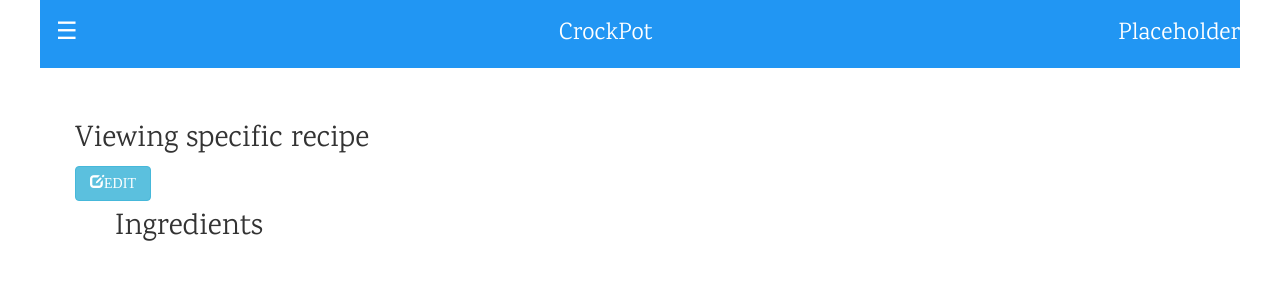
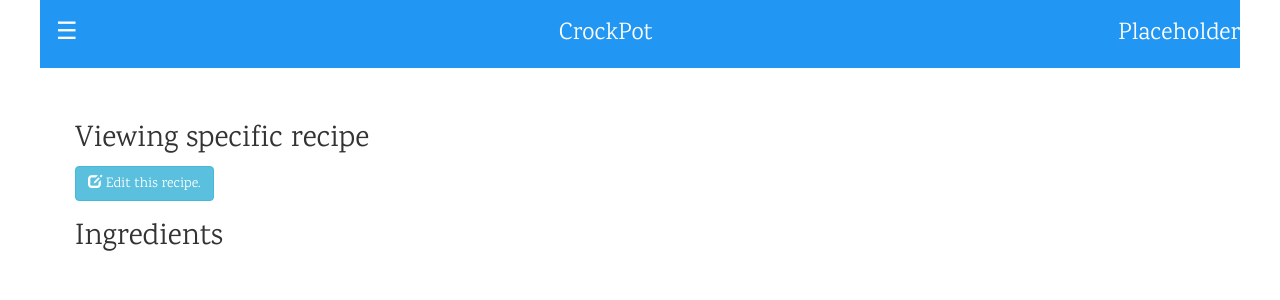
Before and after one commit to gawsk/CrockPot, a Flask app: page /recipe/view/ in a window 1280 px wide. Shown: the top 300 px of the page. Run offline with Flask 2, Linux system fonts and the light colour scheme; a user stored in the database is signed in; tables that the repository leaves empty hold one stand-in row (values such as "Sample post"); parts of the project's set-up code (start-up, migrations or seed data) failed here and were passed over; some libraries are stand-ins or nearby versions.

Commit message:
-Fixed edit recipe bug -Added edit buttons to steps

```diff
--- a/app/templates/recipe/view.html
+++ b/app/templates/recipe/view.html
@@ -40,31 +40,31 @@
     <img src="{{ recipe.img_path }}"/>
     <h2>Viewing specific recipe</h2>
     <button type="button" onclick="edit_recipe()" id="editable" class="btn btn-info">
-        <span class="glyphicon glyphicon-edit" style="width:50px;></span>
+      <span class="glyphicon glyphicon-edit"></span> Edit this recipe.
     </button>
-
+    <br>
     <table>
-      <li>
-        <a href="{{ url_for('recipe.edit_recipe', recipe_id=recipe.id) }}" class='edit_button'>
-          <button type="button" name ="quantity_id" class="btn btn-info"  style="text-decoration: none;">EDIT</button>
+        <a href="{{ url_for('recipe.edit_recipe', recipe_id=recipe.id) }}" class='edit_button' style="text-decoration: none;">
+          <button type="submit" name ="quantity_id" class="btn btn-info"><span class="glyphicon glyphicon-edit"></span></button>
         </a>
-
         <h3 style="display: inline;"><b>{{ recipe.name }}</b></h3>
-      </li>
 
       <ul>
         {% for step in recipe.steps %}
         <label class="container"><b>{{ step.num }}</b> - {{ step.description }}
-            <a href="{{ url_for('recipe.edit_step', recipe_step_id=step.id) }}" class='edit_button'>Edit</a>
             <input type="checkbox">
             <span class="checkmark"></span>
+          <a href="{{ url_for('recipe.edit_step', recipe_step_id=step.id) }}" class='edit_button' style="display: contents;">
+            <button type="submit" name ="quantity_id" class="btn btn-info" style="padding: 5px; padding-bottom: 2px;">
+              <span class="glyphicon glyphicon-edit"></span>
+            </button>
+          </a>
           </label>
         {% endfor %}
-      </ul>
+      <ul>
     </table>
 
     <table>
-      <ul>
           <h2>Ingredients</h2>
           {% for ingredient in recipe.quantity %}
           <li style="padding-bottom:5px;">
@@ -80,6 +80,7 @@
 
           </li>
           {% endfor %}
+        </ul>
       </ul>
     </table>
     <div class="col-md-1"></div>
```
